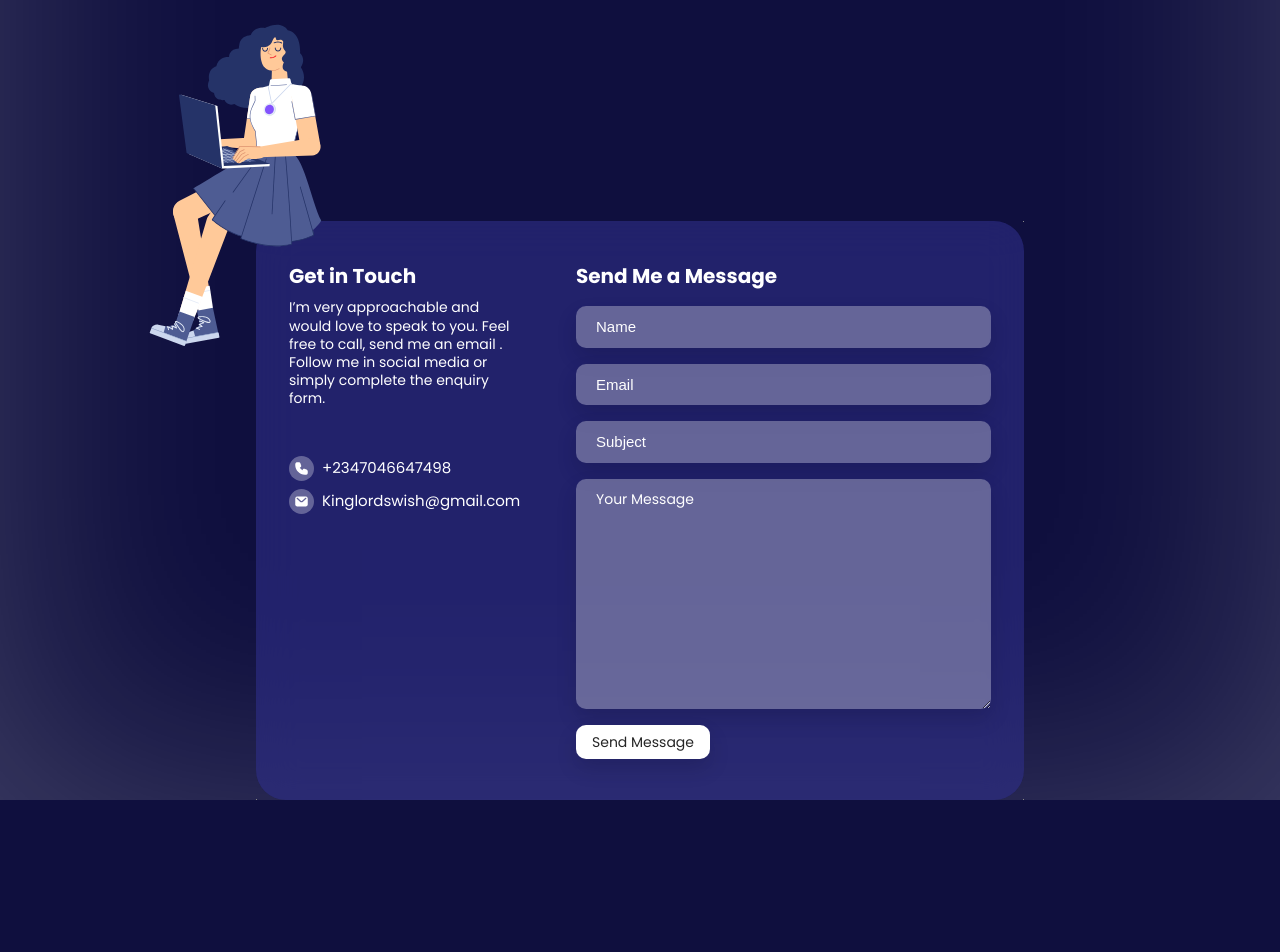
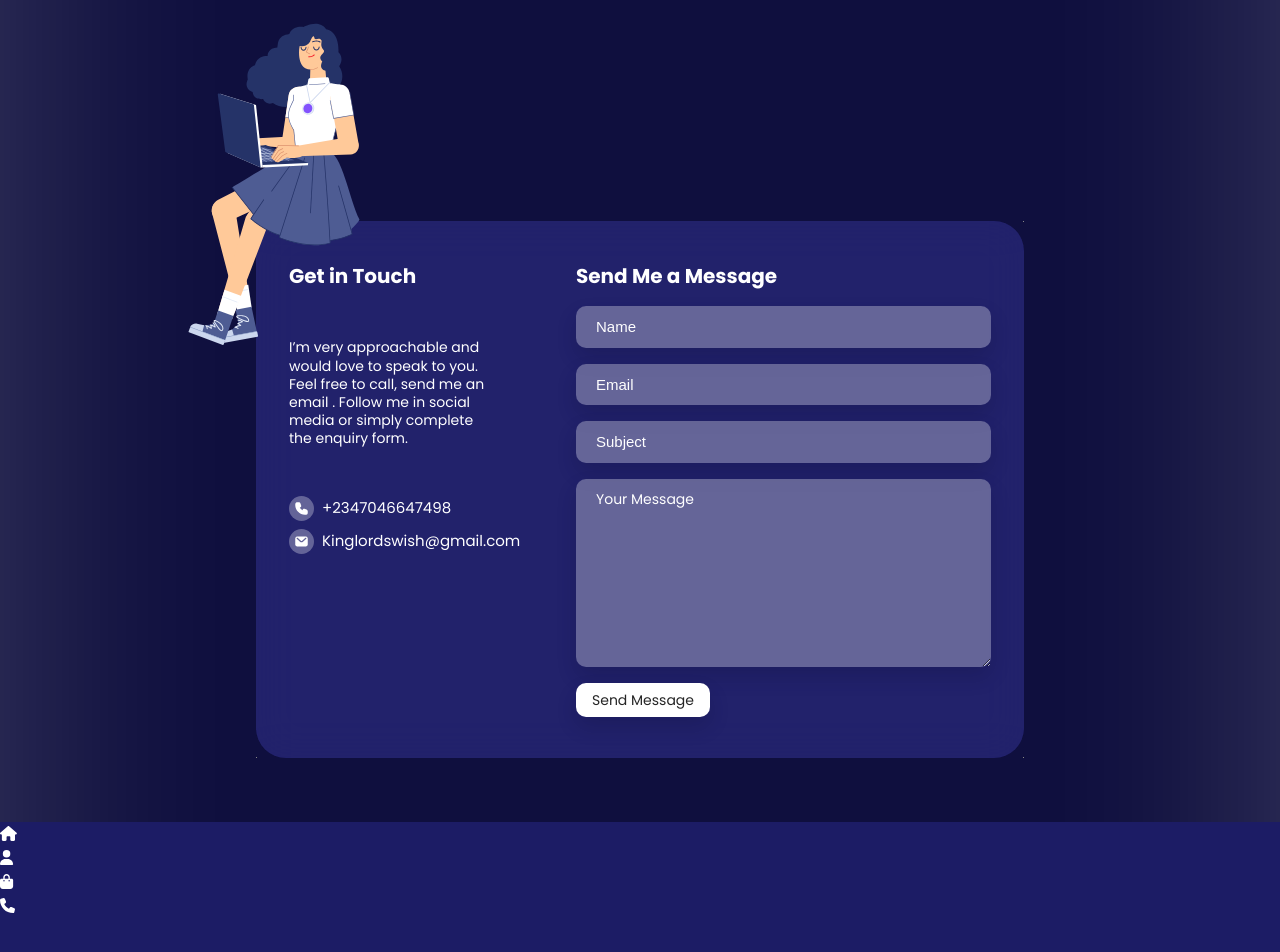
Before and after one commit to trokeibunor/lordswish, a Vue app: page / in a window 1280 px wide. Shown: the part 3248-4200 px from the top of the page. Before the commit the page ends 4112 px from the top, so only its background shows below. Built offline with nearby package versions, Linux system fonts and the light colour scheme.

Commit message:
some changes

```diff
--- a/package.json
+++ b/package.json
@@ -11,6 +11,11 @@
     "lint": "eslint . --ext .vue,.js,.jsx,.cjs,.mjs --fix --ignore-path .gitignore"
   },
   "dependencies": {
+    "@fortawesome/fontawesome-free": "^6.1.1",
+    "@fortawesome/fontawesome-svg-core": "^6.1.1",
+    "@fortawesome/free-regular-svg-icons": "^6.1.1",
+    "@fortawesome/free-solid-svg-icons": "^6.1.1",
+    "@fortawesome/vue-fontawesome": "^3.0.0-5",
     "pinia": "^2.0.13",
     "vue": "^3.2.33",
     "vue-router": "^4.0.14",
--- a/src/App.vue
+++ b/src/App.vue
@@ -42,7 +42,8 @@ body {
 #app {
   min-width: 100vw;
   min-height: 100vh;
-  height: 100%;
+  max-height: 100%;
+  height: fit-content;
 }
 #app::before {
   box-shadow: inset 0 0 2000px rgba(255, 255, 255, 0.2);
@@ -52,6 +53,7 @@ body {
   left: 0;
   right: 0;
   bottom: 0;
+  overflow-x: none;
 }
 nav {
   width: 100%;
--- a/src/main.js
+++ b/src/main.js
@@ -4,9 +4,19 @@ import { createPinia } from "pinia";
 import App from "./App.vue";
 import router from "./router";
 // import loader from "vue-ui-preloader";
+import { library } from "@fortawesome/fontawesome-svg-core";
+import {
+  faHome,
+  faUser,
+  faBagShopping,
+  faPhone,
+} from "@fortawesome/free-solid-svg-icons";
+import { FontAwesomeIcon } from "@fortawesome/vue-fontawesome";
+
+library.add([faHome, faUser, faBagShopping, faPhone]);
 
 const app = createApp(App);
-
+app.component("font-awesome-icon", FontAwesomeIcon);
 app.use(createPinia());
 app.use(router);
 // app.use(loader);
--- a/src/views/HomeView.vue
+++ b/src/views/HomeView.vue
@@ -178,7 +178,7 @@
         <div id="contact-form">
           <div class="form-desc">
             <h3>Get in Touch</h3>
-            <p>
+            <p id="approach">
               I’m very approachable and would love to speak to you. Feel free to
               call, send me an email . Follow me in social media or simply
               complete the enquiry form.
@@ -201,13 +201,30 @@
               v-model="form.message"
               placeholder="Your message"
               cols="30"
-              rows="10"
+              rows="8"
             ></textarea>
             <button id="submit" @click="submit">Send Message</button>
           </form>
         </div>
       </div>
     </section>
+    <!-- Footer Section -->
+    <footer>
+      <div class="footer-menu">
+        <div class="menu-item">
+          <font-awesome-icon icon="home" />
+        </div>
+        <div class="menu-item">
+          <font-awesome-icon icon="user" />
+        </div>
+        <div class="menu-item">
+          <font-awesome-icon icon="bag-shopping" />
+        </div>
+        <div class="menu-item">
+          <font-awesome-icon icon="phone" />
+        </div>
+      </div>
+    </footer>
   </div>
 </template>
 
@@ -425,8 +442,8 @@ export default {
       height: 40rem;
       position: absolute;
       z-index: 10;
-      right: 80%;
-      bottom: 60%;
+      right: 75%;
+      bottom: 57%;
     }
     #contact-form {
       display: grid;
@@ -504,12 +521,12 @@ export default {
       line-height: 140%;
       margin: 8px 0px;
     }
-    p {
-      margin: 8px 0px 48px 0px;
+    p#approach {
+      margin: 48px 0px 48px 0px;
       font-weight: 400;
       font-size: 14px;
       line-height: 130%;
-      width: 80%;
+      width: 70%;
     }
     a {
       margin: 8px 0px;
@@ -528,4 +545,9 @@ export default {
     }
   }
 }
+footer {
+  width: 100vw;
+  height: 400px;
+  background: rgba(28, 28, 101, 1);
+}
 </style>
```
Also changed, not shown: 1 other file (tests, documents, lock files or other folders).
